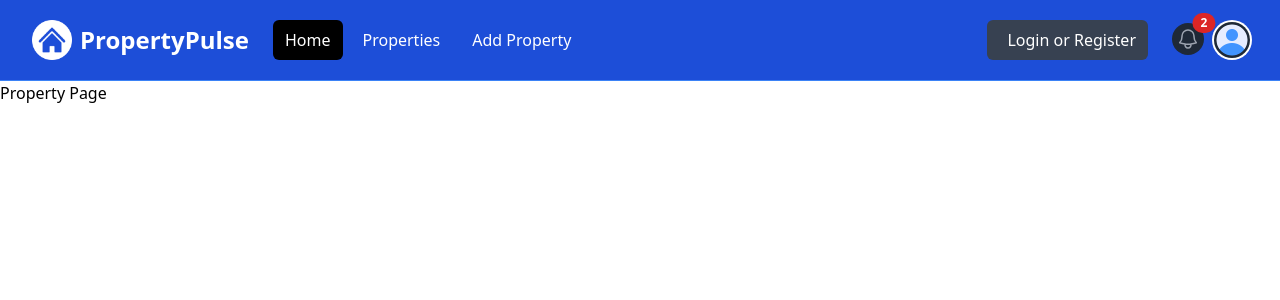
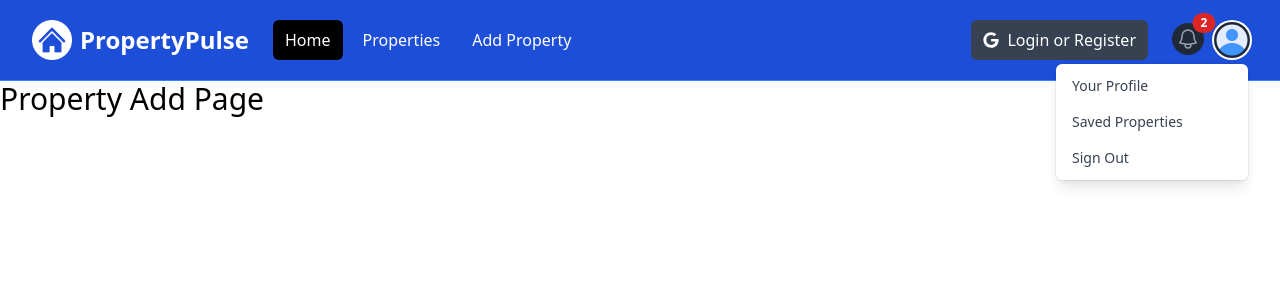
Before and after one commit to OnelioViera/property-pulse, a Next.js app: page /properties/add in a window 1280 px wide. Both pictures are taken after a click on the button "Open user menu". Shown: the top 300 px of the page. Built offline with nearby package versions, Linux system fonts and the light colour scheme.

Commit message:
chore: Remove unnecessary links from homepage and properties page

```diff
--- a/app/page.jsx
+++ b/app/page.jsx
@@ -4,7 +4,6 @@
   return (
     <div>
       <h1 className="text-3xl">Welcome</h1>
-      <Link href="/properties">Show Properties</Link>
     </div>
   )
 }
--- a/app/properties/add/page.jsx
+++ b/app/properties/add/page.jsx
@@ -1,7 +1,7 @@
 const PropertyPage = () => {
   return (
-    <div>
-      Property Page
+    <div className="text-3xl">
+      Property Add Page
     </div>
   )
 };
--- a/app/properties/page.jsx
+++ b/app/properties/page.jsx
@@ -4,7 +4,6 @@
   return (
     <div>
       <h1 className="text-3xl">Properties</h1>
-      <Link href="/">HOME</Link>
     </div>
   )
 }
--- a/components/Navbar.jsx
+++ b/components/Navbar.jsx
@@ -1,9 +1,15 @@
+'use client';
+
+import { useState } from 'react';
 import Image from 'next/image';
 import logo from '@/assets/images/logo-white.png';
 import profileDefault from '@/assets/images/profile.png';
 import Link from 'next/link';
+import { FaGoogle } from 'react-icons/fa';
 
 const Navbar = () => {
+  const [isMobileMenuOpen, setIsMoblieMenuOpen] = useState(false);
+  const [isProfileMenuOpen, setIsProfileMenuOpen] = useState(false);
   return (
     <nav className="bg-blue-700 border-b border-blue-500">
       <div className="mx-auto max-w-7xl px-2 sm:px-6 lg:px-8">
@@ -16,6 +22,7 @@
               className="relative inline-flex items-center justify-center rounded-md p-2 text-gray-400 hover:bg-gray-700 hover:text-white focus:outline-none focus:ring-2 focus:ring-inset focus:ring-white"
               aria-controls="mobile-menu"
               aria-expanded="false"
+              onClick={() => setIsMoblieMenuOpen((prev) => !prev)}
             >
               <span className="absolute -inset-0.5"></span>
               <span className="sr-only">Open main menu</span>
@@ -62,7 +69,7 @@
                   className="text-white hover:bg-gray-900 hover:text-white rounded-md px-3 py-2"
                 >Properties</Link>
                 <Link
-                  href="/add-property"
+                  href="/properties/add"
                   className="text-white hover:bg-gray-900 hover:text-white rounded-md px-3 py-2"
                 >Add Property</Link>
               </div>
@@ -75,7 +82,7 @@
               <button
                 className="flex items-center text-white bg-gray-700 hover:bg-gray-900 hover:text-white rounded-md px-3 py-2"
               >
-                <i className="fa-brands fa-google text-white mr-2"></i>
+                <FaGoogle className='text-white mr-2' />
                 <span>Login or Register</span>
               </button>
             </div>
@@ -85,7 +92,7 @@
           <div
             className="absolute inset-y-0 right-0 flex items-center pr-2 md:static md:inset-auto md:ml-6 md:pr-0"
           >
-            <Link href="messages.html" className="relative group">
+            <Link href="/messages" className="relative group">
               <button
                 type="button"
                 className="relative rounded-full bg-gray-800 p-1 text-gray-400 hover:text-white focus:outline-none focus:ring-2 focus:ring-white focus:ring-offset-2 focus:ring-offset-gray-800"
@@ -123,6 +130,7 @@
                   id="user-menu-button"
                   aria-expanded="false"
                   aria-haspopup="true"
+                  onClick={() => setIsProfileMenuOpen((prev) => !prev)}
                 >
                   <span className="absolute -inset-1.5"></span>
                   <span className="sr-only">Open user menu</span>
@@ -135,65 +143,69 @@
               </div>
 
               {/* <!-- Profile dropdown --> */}
+              {isProfileMenuOpen && (
                 <div
                   id="user-menu"
-                className="hidden absolute right-0 z-10 mt-2 w-48 origin-top-right rounded-md bg-white py-1 shadow-lg ring-1 ring-black ring-opacity-5 focus:outline-none"
+                  className="absolute right-0 z-10 mt-2 w-48 origin-top-right rounded-md bg-white py-1 shadow-lg ring-1 ring-black ring-opacity-5 focus:outline-none"
                   role="menu"
                   aria-orientation="vertical"
                   aria-labelledby="user-menu-button"
                   tabIndex="-1"
                 >
                   <Link
-                  href="/profile.html"
+                    href="/profile"
                     className="block px-4 py-2 text-sm text-gray-700"
                     role="menuitem"
                     tabIndex="-1"
                     id="user-menu-item-0"
                   >Your Profile</Link>
                   <Link
-                  href="saved-properties.html"
+                    href="/properties/saved"
                     className="block px-4 py-2 text-sm text-gray-700"
                     role="menuitem"
                     tabIndex="-1"
                     id="user-menu-item-2"
                   >Saved Properties</Link>
-                <Link
-                  href="#"
+                  <button
                     className="block px-4 py-2 text-sm text-gray-700"
                     role="menuitem"
                     tabIndex="-1"
                     id="user-menu-item-2"
-                >Sign Out</Link>
+                  >Sign Out</button>
                 </div>
+              )}
+
             </div>
           </div>
         </div>
       </div>
 
       {/* <!-- Mobile menu, show/hide based on menu state. --> */}
-      <div className="hidden" id="mobile-menu">
+      {isMobileMenuOpen && (
+        <div id="mobile-menu">
           <div className="space-y-1 px-2 pb-3 pt-2">
             <Link
-            href="/index.html"
+              href="/"
               className="bg-gray-900 text-white block rounded-md px-3 py-2 text-base font-medium"
             >Home</Link>
             <Link
-            href="/properties.html"
+              href="/properties"
               className="text-gray-300 hover:bg-gray-700 hover:text-white block rounded-md px-3 py-2 text-base font-medium"
-          >Properties</Link
-          >
+            >Properties</Link>
             <Link
-            href="/add-property.html"
+              href="/properties/add"
               className="text-gray-300 hover:bg-gray-700 hover:text-white block rounded-md px-3 py-2 text-base font-medium"
             >Add Property</Link>
             <button
               className="flex items-center text-white bg-gray-700 hover:bg-gray-900 hover:text-white rounded-md px-3 py-2 my-4"
             >
-            <i className="fa-brands fa-google mr-2"></i>
+              <FaGoogle className='text-white mr-2' />
               <span>Login or Register</span>
             </button>
           </div>
         </div>
+      )}
+
     </nav>
   )
 }
--- a/package.json
+++ b/package.json
@@ -11,7 +11,8 @@
   "dependencies": {
     "next": "14.2.3",
     "react": "^18",
-    "react-dom": "^18"
+    "react-dom": "^18",
+    "react-icons": "^5.2.1"
   },
   "devDependencies": {
     "postcss": "^8",
```
Also changed, not shown: 1 other file (tests, documents, lock files or other folders). Lines whose indentation alone changed are shown as unchanged.
